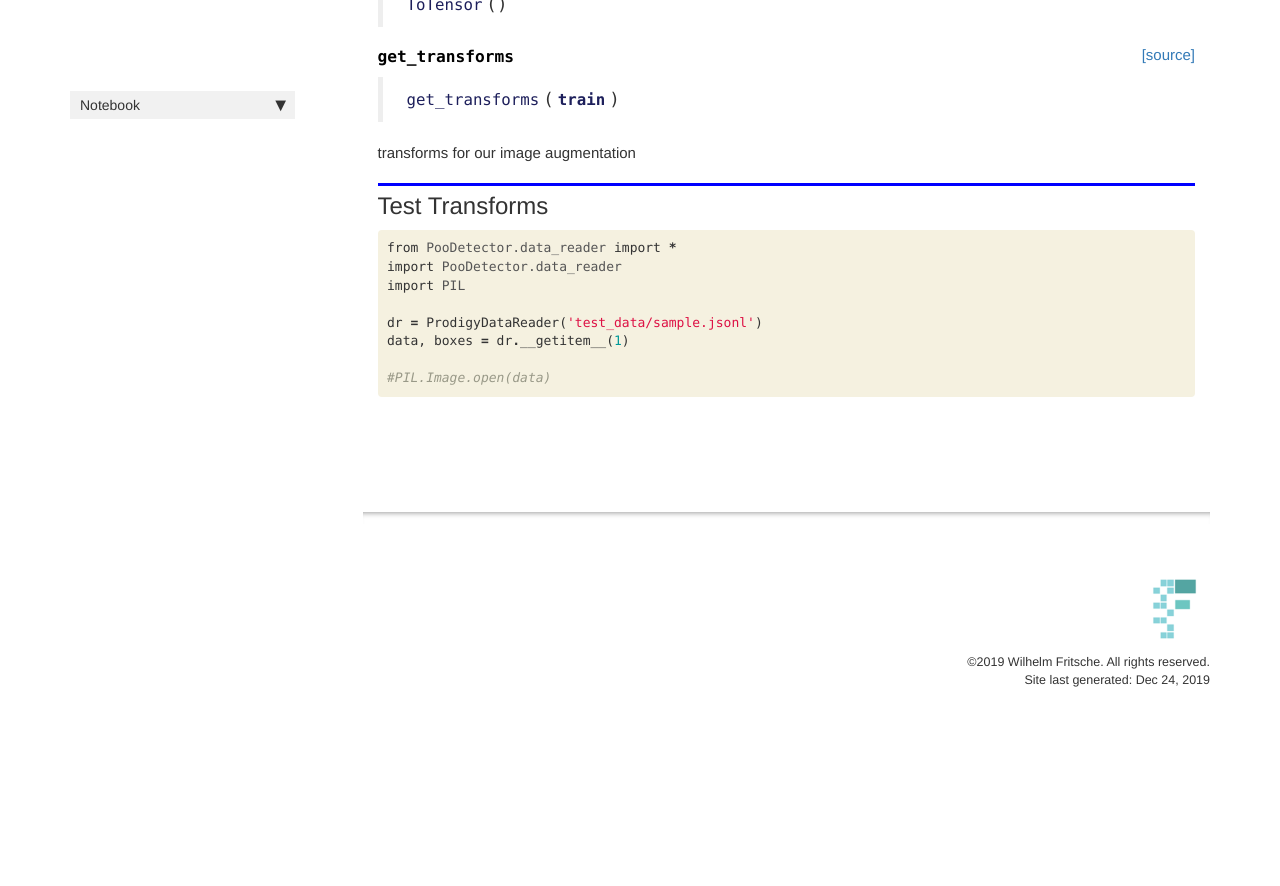
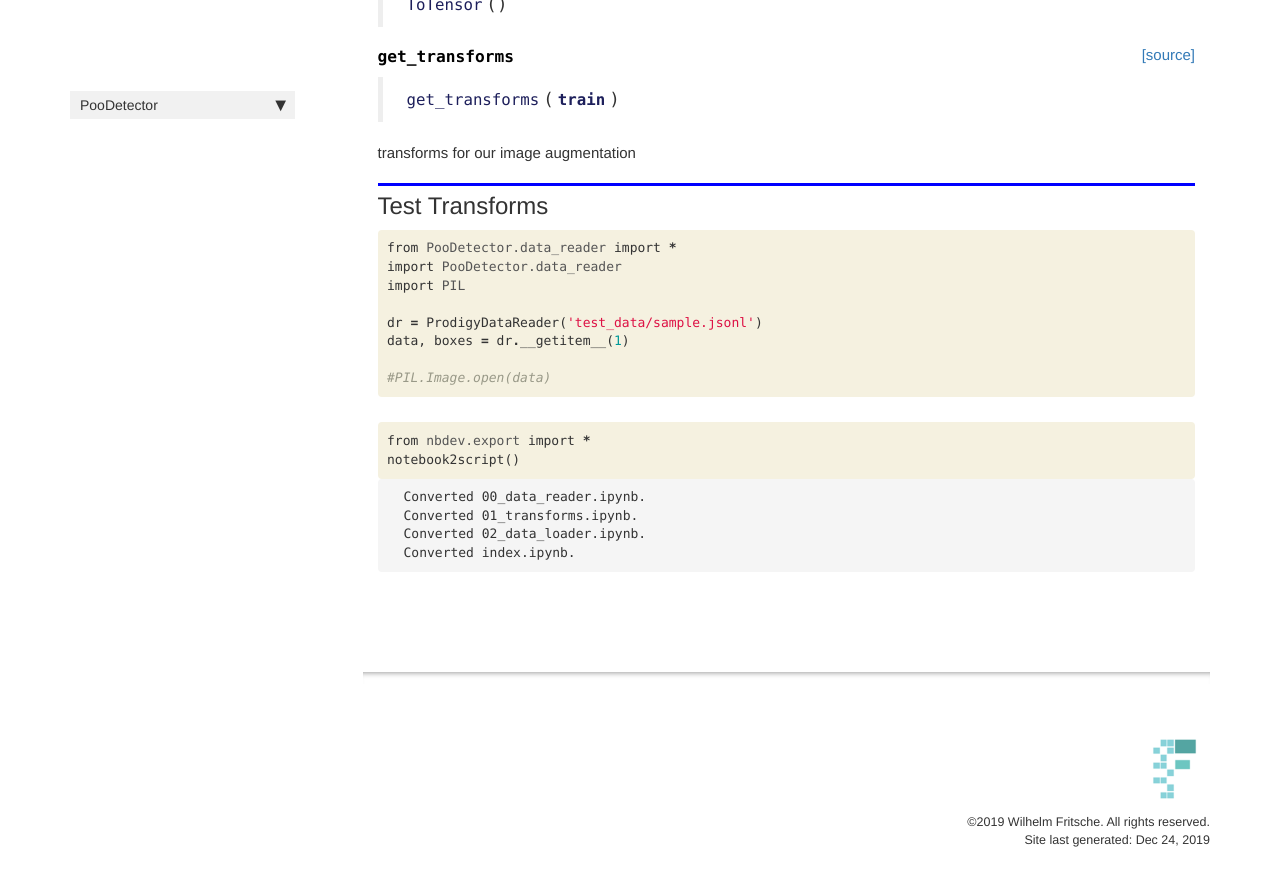
Before and after one commit to SubmitCode/PooDetector, a Jekyll site: the page built from docs/transforms.html, in a window 1280 px wide and 900 px high, scrolled down 746 px. Shown: the top 886 px of the window. Built offline with Jekyll 4.4.1, drawn with Linux system fonts in a browser that asks for light colours; nearby versions of some CDN libraries; comment, search, counter and statistics services are not loaded; before the commit the page ends 1486 px from its top, so only the background shows below that.

Commit message:
update docs and minor changes

```diff
--- a/docs/index.html
+++ b/docs/index.html
@@ -11,7 +11,7 @@ summary: "summary"
 #################################################
 ### THIS FILE WAS AUTOGENERATED! DO NOT EDIT! ###
 #################################################
-# file to edit: index.ipynb
+# file to edit: nbs/index.ipynb
 # command to build the docs after a change: nbdev_build_docs
 
 -->
--- a/docs/transforms.html
+++ b/docs/transforms.html
@@ -137,4 +137,35 @@ summary: "summary"
 </div>
 
 </div>
+<div class="cell border-box-sizing code_cell rendered">
+<div class="input">
+
+<div class="inner_cell">
+    <div class="input_area">
+<div class=" highlight hl-ipython3"><pre><span></span><span class="kn">from</span> <span class="nn">nbdev.export</span> <span class="kn">import</span> <span class="o">*</span>
+<span class="n">notebook2script</span><span class="p">()</span>
+</pre></div>
+
+    </div>
 </div>
+</div>
+
+<div class="output_wrapper">
+<div class="output">
+
+<div class="output_area">
+
+<div class="output_subarea output_stream output_stdout output_text">
+<pre>Converted 00_data_reader.ipynb.
+Converted 01_transforms.ipynb.
+Converted 02_data_loader.ipynb.
+Converted index.ipynb.
+</pre>
+</div>
+</div>
+
+</div>
+</div>
+
+</div>
+</div>
```
Also changed, not shown: other parts of docs/transforms.html (+1 -1 lines), PooDetector/data_reader.py (+5 -5 lines), docs/_data/sidebars/home_sidebar.yml (+5 -17 lines), docs/data_loader.html (+17 -1 lines), docs/data_reader.html (+3 -2 lines), docs/sidebar.json (+3 -7 lines), PooDetector/transforms.py (line endings or trailing spaces), README.md, 3 other files.
